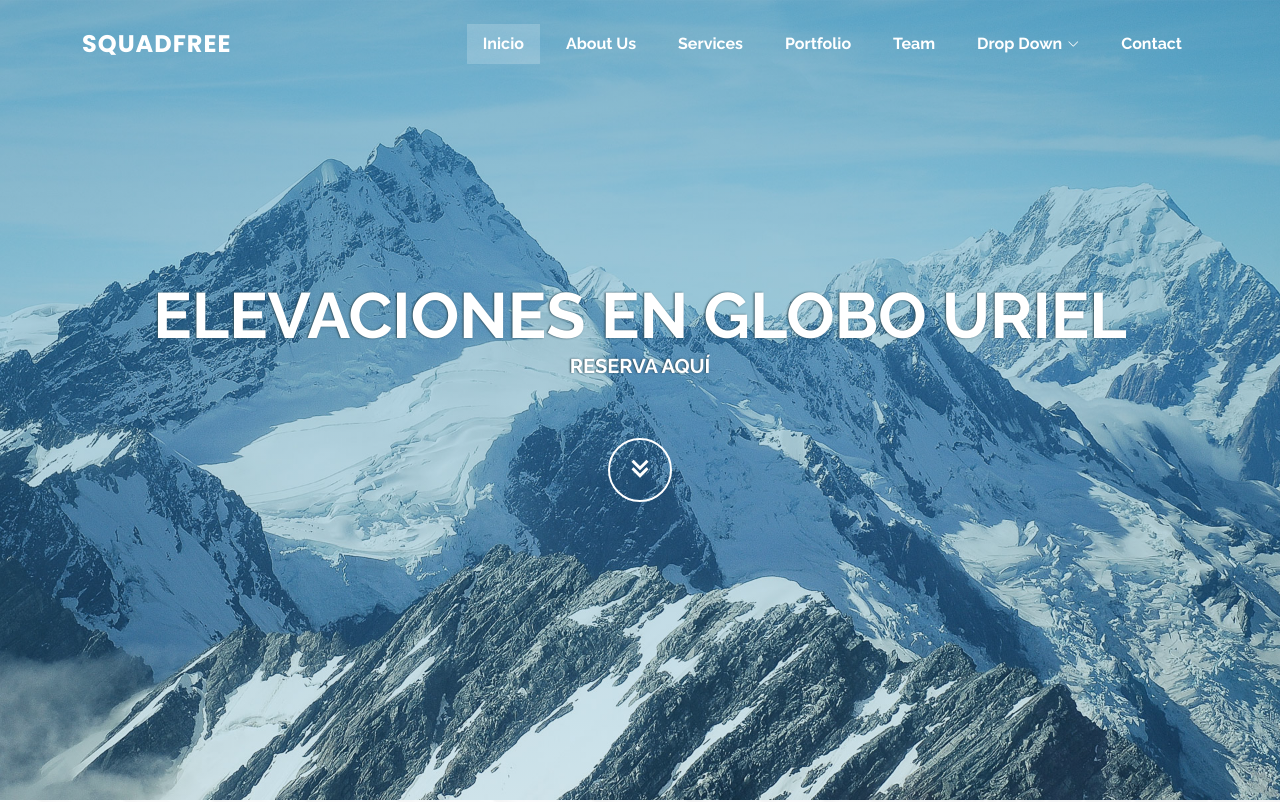
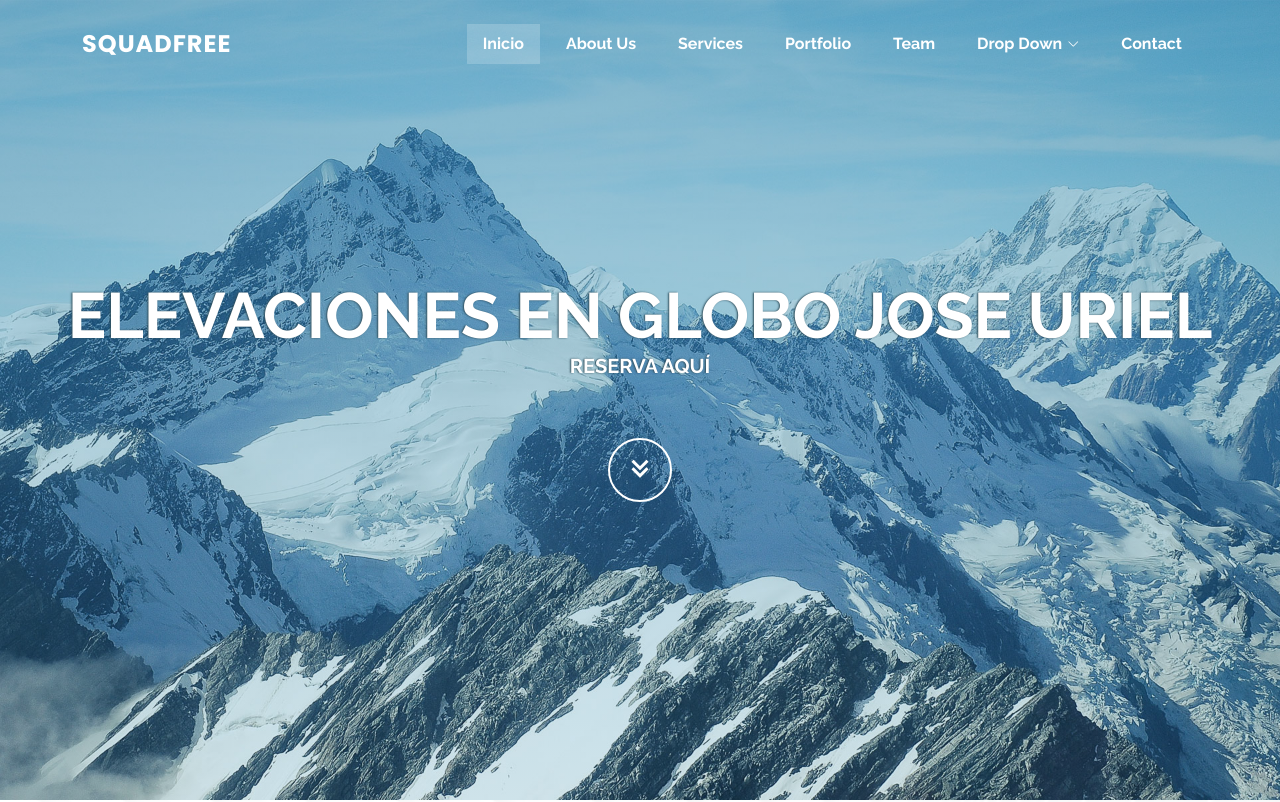
Before and after one commit to UrielMadrigal25/pagina, a plain HTML site: page index.html in a window 1280 px wide. Shown: the top 802 px of the page. Drawn offline with nearby package versions, Linux system fonts and the light colour scheme.

Commit message:
agregue mis dos nombres

```diff
--- a/index.html
+++ b/index.html
@@ -82,7 +82,7 @@
   <!-- ======= Hero Section ======= -->
   <section id="hero">
     <div class="hero-container" data-aos="fade-up">
-      <h1>Elevaciones en Globo Uriel</h1>
+      <h1>Elevaciones en Globo Jose Uriel</h1>
       <h2>Reserva aquí</h2>
       <a href="#about" class="btn-get-started scrollto"><i class="bx bx-chevrons-down"></i></a>
     </div>
```
